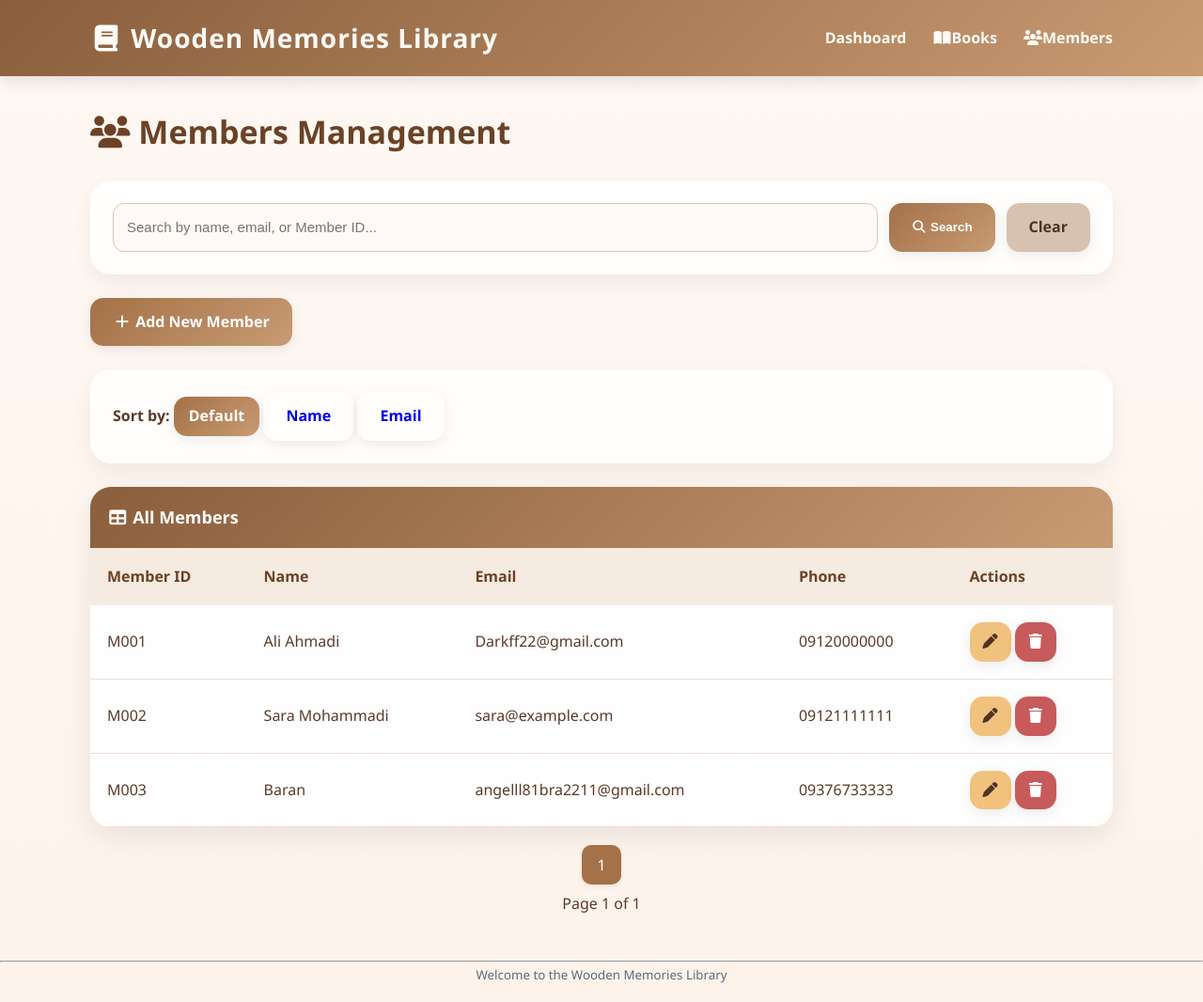
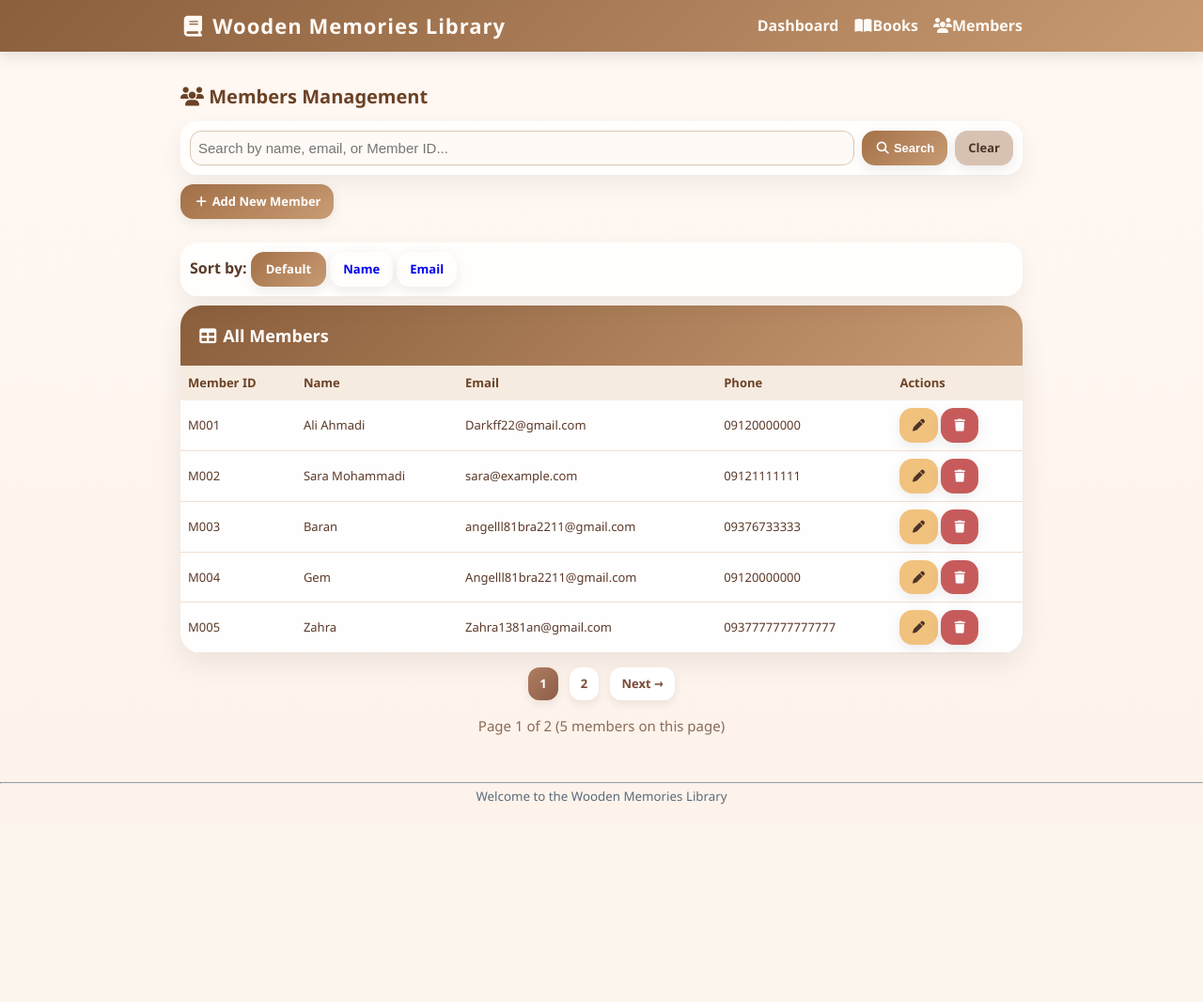
Before and after one commit to llfatemell/Library-management-system-, a FastAPI app: page /members/landing in a window 1280 px wide. Shown: the whole page at 94% size. After the commit the page ends 856 px from the top, so only its background shows below. Run offline with FastAPI, Linux system fonts and the light colour scheme.

Commit message:
finall changes

```diff
--- a/app/routes/books.py
+++ b/app/routes/books.py
@@ -75,7 +75,7 @@ def books_landing(
 
     total_pages = (
         total_books + per_page - 1
-    ) // per_page
+    )
 
     start = (page - 1) * per_page
 
--- a/app/static/css/custom.css
+++ b/app/static/css/custom.css
@@ -20,14 +20,12 @@ body{
     line-height:1.6;
 }
 
-/* ================= CONTAINER ================= */
 
 .container{
-    width:85%;
+    width:70%;
     margin:auto;
 }
 
-/* ================= NAVBAR ================= */
 
 .navbar{
 
@@ -38,7 +36,7 @@ body{
         #c89b73
     );
 
-    padding:18px 0;
+    padding:10px 0;
 
     box-shadow:
     0 4px 18px rgba(0,0,0,0.12);
@@ -67,7 +65,7 @@ body{
 
     text-decoration:none;
 
-    font-size:28px;
+    font-size:22px;
 
     font-weight:800;
 
@@ -80,7 +78,7 @@ body{
 
     list-style:none;
 
-    gap:28px;
+    gap:16px;
 }
 
 .navbar-nav a{
@@ -101,23 +99,20 @@ body{
     transform:translateY(-2px);
 }
 
-/* ================= PAGE ================= */
-
 .page-content{
-    margin-top:40px;
+    margin-top:10px;
 }
 
 .page-title{
 
-    margin-bottom:25px;
+    margin-bottom:10px;
 
     color:#6b4226;
 
-    font-size:34px;
+    font-size:20px;
 
     font-weight:800;
 }
-/* ================= DASHBOARD CARDS ================= */
 
 .cards{
 
@@ -281,27 +275,28 @@ body{
 
 .summary-table td{
 
-    padding:18px;
+    padding:10px;
 
     border-bottom:
     1px solid #f0dfd0;
 
-    font-size:17px;
+    font-size:13px;
 }
-/* ================= BUTTONS ================= */
 
 .action-buttons{
 
     text-align:center;
 
-    margin-top:35px;
+    margin-top:30px;
 }
 
 .btn{
 
     display:inline-block;
 
-    padding:13px 24px;
+    padding:8px 14px;
+
+    font-size: 13px;
 
     border-radius:14px;
 
@@ -368,11 +362,11 @@ body{
 
     backdrop-filter:blur(8px);
 
-    padding:24px;
+    padding:10px;
 
-    border-radius:22px;
+    border-radius:18px;
 
-    margin-bottom:25px;
+    margin-bottom:10px;
 
     box-shadow:
     0 10px 25px rgba(0,0,0,0.06);
@@ -382,14 +376,15 @@ body{
 
     display:flex;
 
-    gap:12px;
+    gap:8px;
 }
 
 .search-input{
 
     flex:1;
 
-    padding:14px;
+    padding:8px;
+    font-size: 13px;
 
     border:1px solid #dcc5b2;
 
@@ -455,7 +449,8 @@ body{
 
     background:#f6ebe1;
 
-    padding:18px;
+    padding:8px;
+    font-size: 13px;
 
     text-align:left;
 
@@ -464,7 +459,8 @@ body{
 
 .data-table td{
 
-    padding:18px;
+    padding:8px;
+    font-size: 13px;
 
     border-bottom:
     1px solid #f0dfd0;
@@ -698,3 +688,42 @@ body{
         width:100%;
     }
 }
+.pagination{
+    margin-top: 30px;
+    text-align: center;
+}
+.pagination{
+    margin-top: 15px;
+    text-align: center;
+}
+
+.pagination a{
+    display:inline-block;
+    padding:7px 12px;
+    font-size: 13px;
+    margin:0 4px;
+    border-radius:12px;
+    background:white;
+    color:#7b4b36;
+    text-decoration:none;
+    font-weight:bold;
+    box-shadow:0 4px 10px rgba(0,0,0,0.08);
+    transition:0.3s;
+}
+
+.pagination a:hover{
+    transform:translateY(-2px);
+    background:#f7e4d7;
+}
+
+.pagination .active{
+    background:linear-gradient(135deg,#b07d62,#8b5e46);
+    color:white;
+}
+
+.page-info{
+    margin-top:15px;
+    text-align:center;
+    color:#8a6a58;
+    font-size:15px;
+}
--- a/app/templates/members_landing.html
+++ b/app/templates/members_landing.html
@@ -174,53 +174,39 @@ Members Management
 <div class="pagination">
 
     {% if page > 1 %}
-
         <a href="{{ base_url }}&page={{ page - 1 }}">
-
             ← Previous
-
         </a>
-
     {% endif %}
 
     {% for p in range(1, total_pages + 1) %}
 
+        {% if p >= page - 1 and p <= page + 1 %}
+
             {% if p == page %}
-
                 <a class="active">
-
                     {{ p }}
-
                 </a>
-
             {% else %}
-
                 <a href="{{ base_url }}&page={{ p }}">
-
                     {{ p }}
-
                 </a>
+            {% endif %}
 
         {% endif %}
 
     {% endfor %}
 
     {% if page < total_pages %}
-
         <a href="{{ base_url }}&page={{ page + 1 }}">
-
             Next →
-
         </a>
-
     {% endif %}
 
-</div>
-
-<div style="text-align:center; margin-top:15px;">
-
+    <p class="page-info">
         Page {{ page }} of {{ total_pages }}
+        ({{ members|length }} members on this page)
+    </p>
 
 </div>
-
 {% endblock %}
--- a/members.json
+++ b/members.json
@@ -16,5 +16,23 @@
         "name": "Baran",
         "email": "angelll81bra2211@gmail.com",
         "phone": "09376733333"
+    },
+    {
+        "member_id": "M004",
+        "name": "Gem",
+        "email": "Angelll81bra2211@gmail.com",
+        "phone": "09120000000"
+    },
+    {
+        "member_id": "M005",
+        "name": "Zahra",
+        "email": "Zahra1381an@gmail.com",
+        "phone": "0937777777777777"
+    },
+    {
+        "member_id": "M006",
+        "name": "Neda",
+        "email": "Neda22@gmail.com",
+        "phone": "091564378"
     }
 ]
```
Also changed, not shown: other parts of app/static/css/custom.css (+27 -36 lines), app/templates/book_form.html (+0 -48 lines), app/templates/books_landing.html (+6 -20 lines), app/templates/member_form.html (+0 -37 lines). Lines whose indentation alone changed are shown as unchanged.
